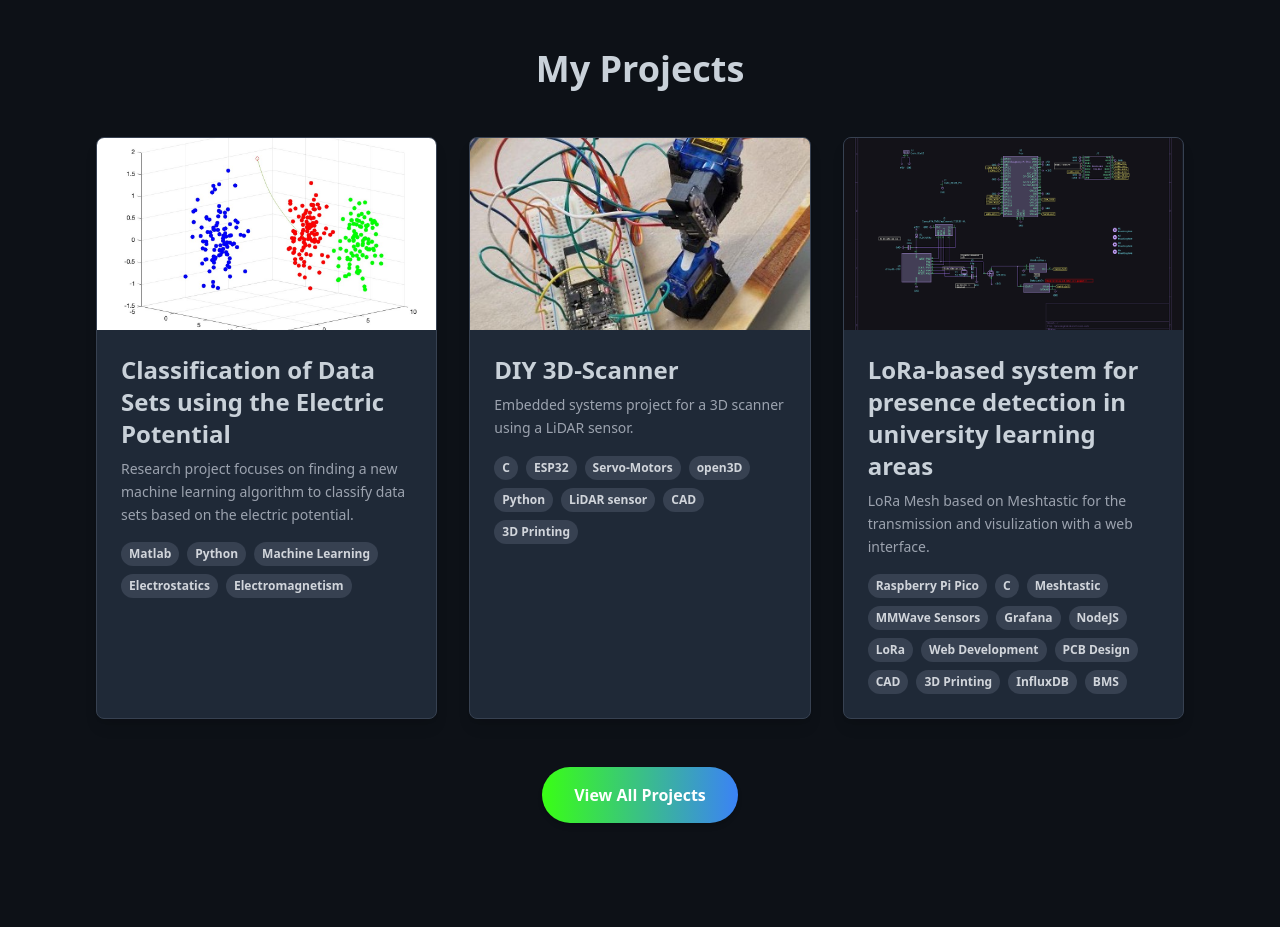
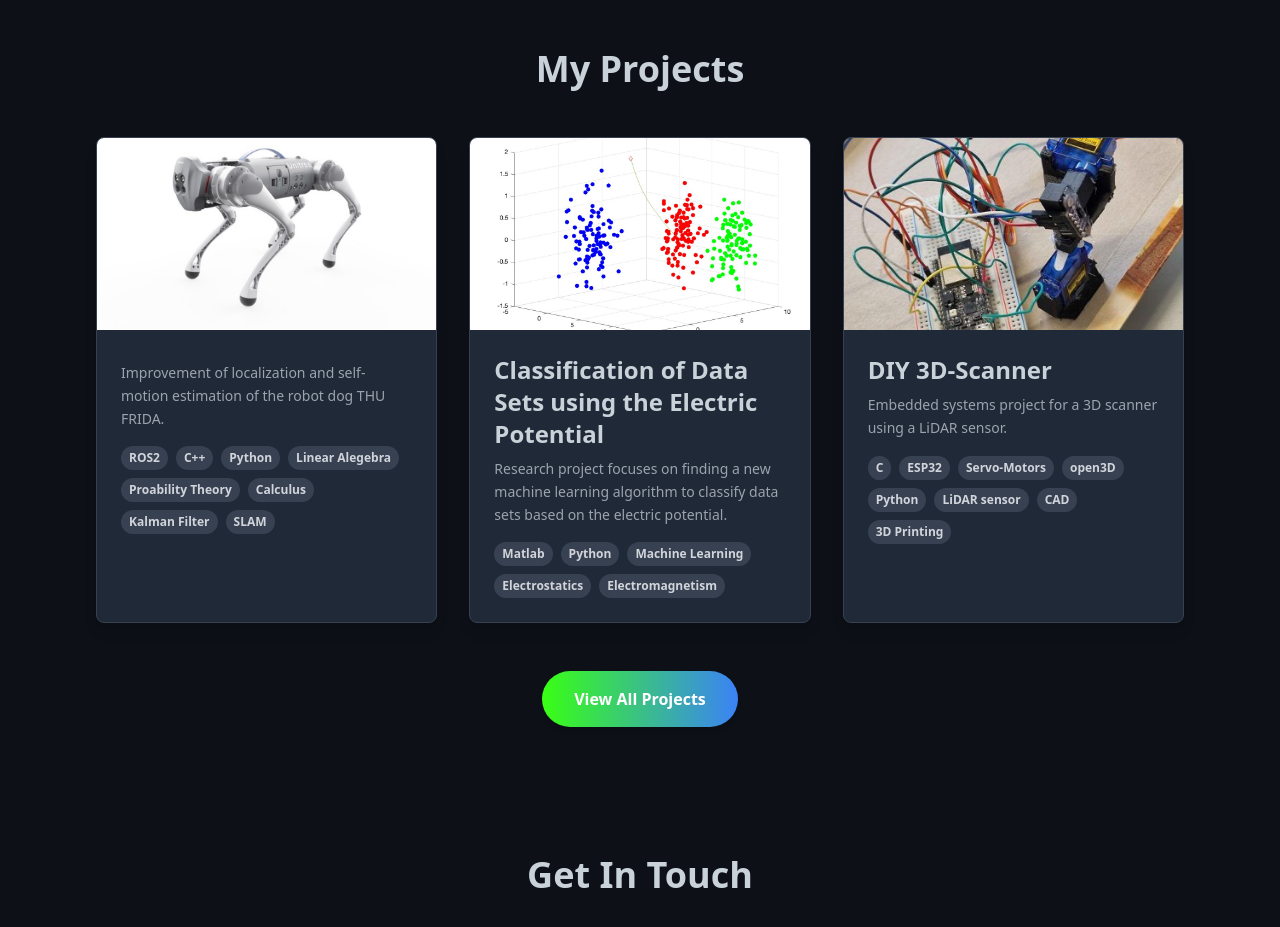
Before and after one commit to alaba234/Portfolio, a React (Create React App) app: page /#home in a window 1280 px wide. Shown: the part 5460-6387 px from the top of the page. Built offline with nearby package versions, Linux system fonts and the light colour scheme.

Commit message:
Added project and changed resume

```diff
--- a/src/components/ProjectsSection.jsx
+++ b/src/components/ProjectsSection.jsx
@@ -7,6 +7,25 @@ import useScrollFadeOut from '../hooks/useScrollFadeOut'
 const projectsData = [
   {
     id: 1,
+    image: '/unitree.jpg',
+    title: '',
+    description:
+      'Improvement of localization and self-motion estimation of the robot dog THU FRIDA.',
+    tags: [
+      'ROS2',
+      'C++',
+      'Python',
+      'Linear Alegebra',
+      'Proability Theory',
+      'Calculus',
+      'Kalman Filter',
+      'SLAM',
+
+    ],
+  },
+
+  {
+    id: 2,
     image: '/Kraft_3Dimensional_3Klassen.jpg',
     title: 'Classification of Data Sets using the Electric Potential',
     description:
@@ -20,7 +39,7 @@ const projectsData = [
     ],
   },
   {
-    id: 2,
+    id: 3,
     image: '/diy3dscanner.jpg',
     title: 'DIY 3D-Scanner',
     description:
@@ -37,7 +56,7 @@ const projectsData = [
     ],
   },
   {
-    id: 3,
+    id: 4,
     image: '/PCB.png',
     title:
       'LoRa-based system for presence detection in university learning areas',
@@ -61,7 +80,7 @@ const projectsData = [
   },
 
   {
-    id: 4,
+    id: 5,
     image: 'react.png',
     title: 'Portfolio Website',
     description:
@@ -76,7 +95,7 @@ const projectsData = [
     ],
   },
   {
-    id: 5,
+    id: 6,
     image: '/nexus.png',
     title: 'Version Control Program',
     description: `A version control
@@ -92,7 +111,7 @@ const projectsData = [
     ],
   },
   {
-    id: 6,
+    id: 7,
     image: '/expectedResult.png',
     title: 'Expected Results Tool',
     description: `An application that calculates pressure, gas, and limit values based on user input.
@@ -101,7 +120,7 @@ const projectsData = [
     tags: ['Python', 'Tkinter'],
   },
   {
-    id: 7,
+    id: 8,
     image: '/xml.png ',
     title: 'Syntage Editor',
     description: `Further development on an exisiting editor for the editing of XML-files based on
@@ -109,7 +128,7 @@ const projectsData = [
     tags: ['Java', 'XML'],
   },
   {
-    id: 8,
+    id: 9,
     image: 'WordGenerator.png',
     title: 'Tool for the creation of DOC-documents from HTML-files',
     description: `A internal tool originally written as a Python script to convert HTML files into a Word document
```
Also changed, not shown: public/unitree.jpg (added), 1 other file (tests, documents, lock files or other folders).
